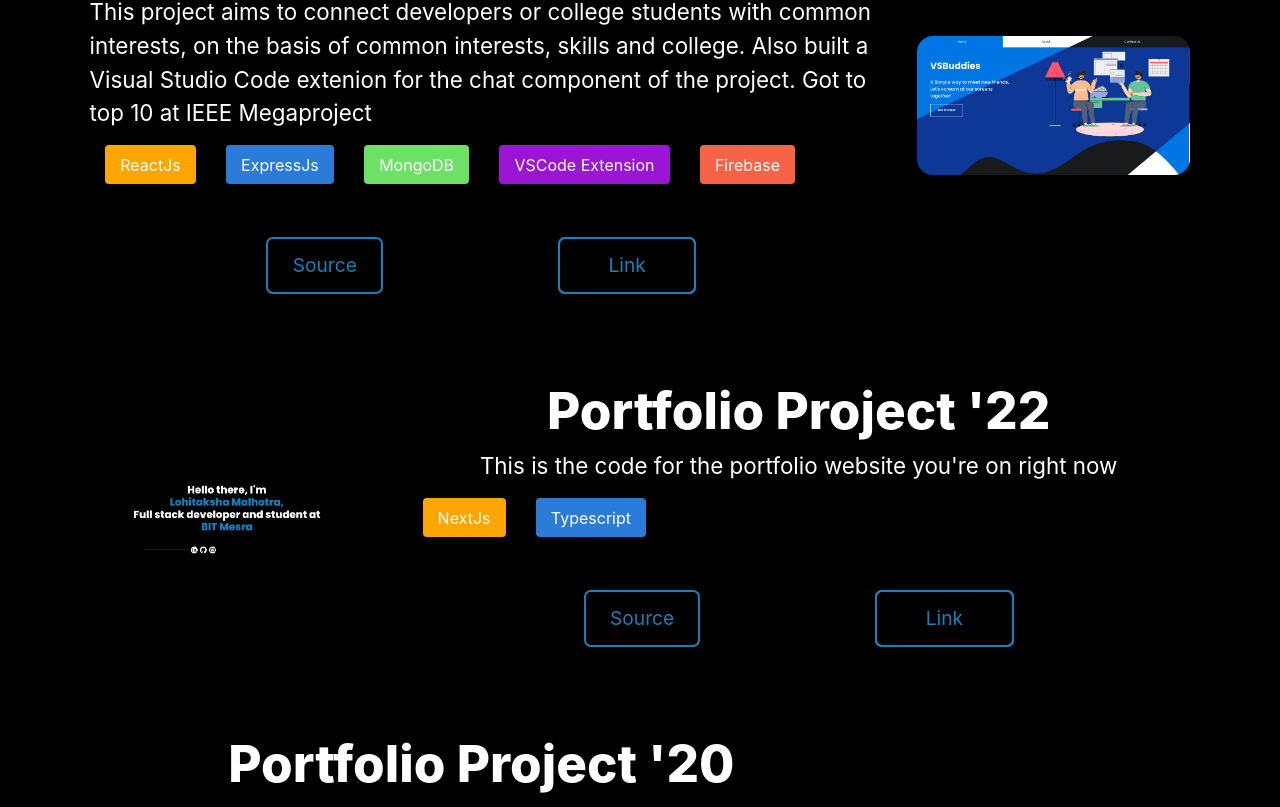
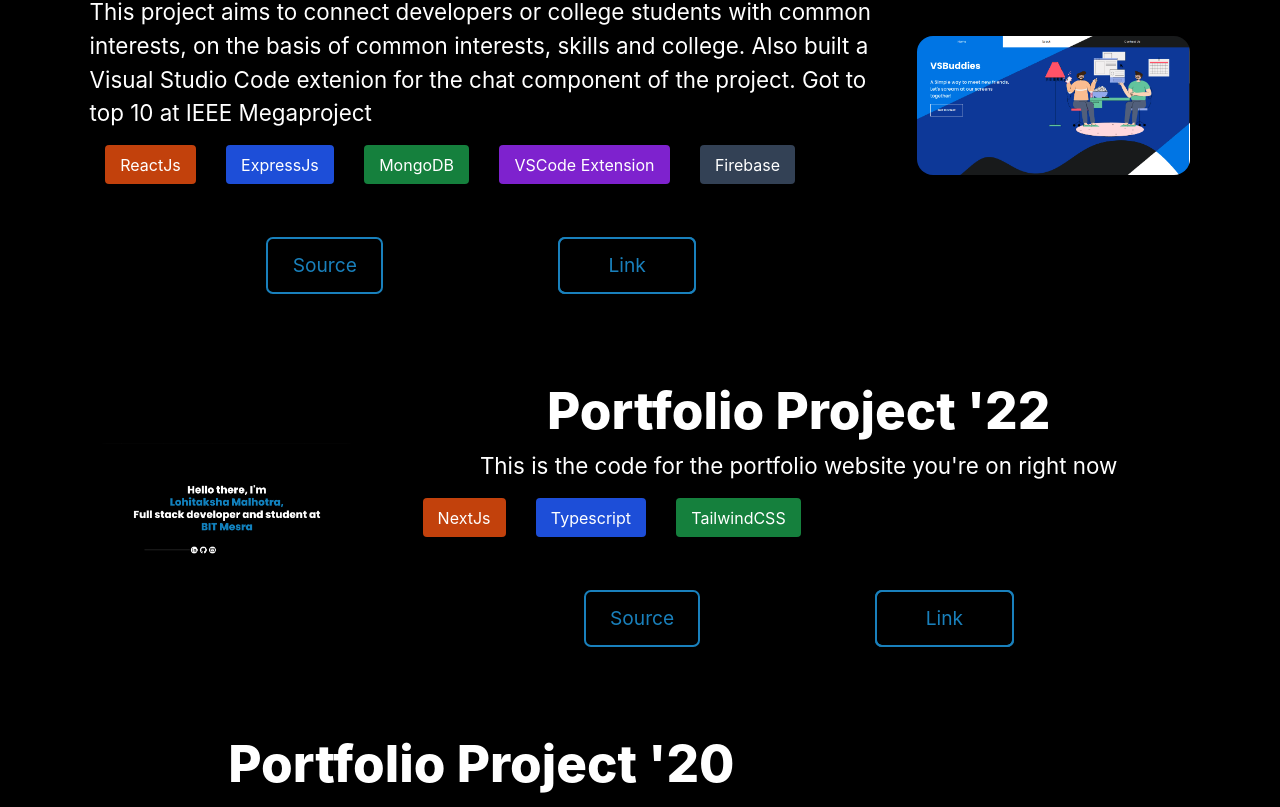
Before and after one commit to ujjawalkumar131/Portfolio-Project-23, a Next.js app: page / in a window 1280 px wide. Shown: the part 1308-2115 px from the top of the page. Built offline with nearby package versions, Linux system fonts and the light colour scheme.

Commit message:
project color and content changes

```diff
--- a/Components/ProjectsSection/Projects.tsx
+++ b/Components/ProjectsSection/Projects.tsx
@@ -47,7 +47,7 @@ export default function Projects() {
 				image={project3}
 				projecturl="https://lohit244.netlify.app"
 				title="Portfolio Project '22"
-				tags={["NextJs", "Typescript"]}
+				tags={["NextJs", "Typescript", "TailwindCSS"]}
 			/>
 			<div className="gap"></div>
 			<ProjectCard
--- a/Components/ProjectsSection/styles.module.css
+++ b/Components/ProjectsSection/styles.module.css
@@ -42,19 +42,19 @@
   transform: rotate(-15deg);
 }
 .tag:nth-child(1){
-  background-color: orange;
+  @apply bg-orange-700;
 }
 .tag:nth-child(2){
-  background-color: rgb(42, 124, 216);
+  @apply bg-blue-700;
 }
 .tag:nth-child(3){
-  background-color: rgb(108, 225, 101);
+  @apply bg-green-700;
 }
 .tag:nth-child(4){
-  background-color: rgb(155, 21, 213);
+  @apply bg-purple-700;
 }
 .tag:nth-child(5){
-  background-color: rgb(248, 99, 72);
+  @apply bg-slate-700;
 }
 .right{
   display: flex;
```
